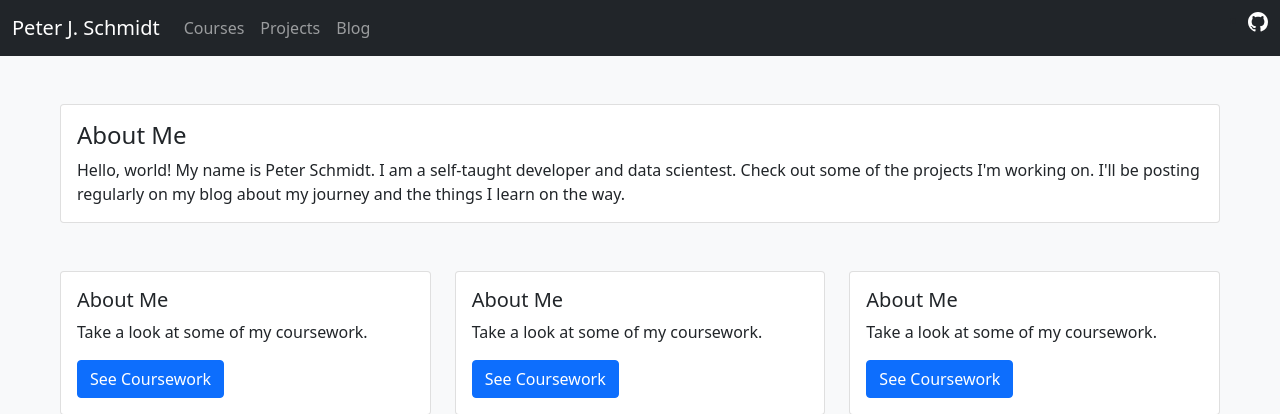
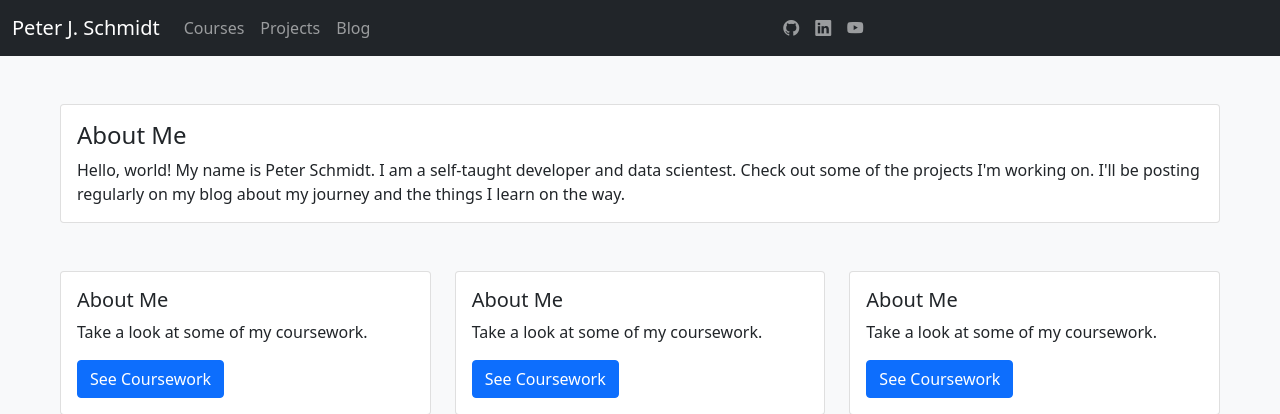
Before and after one commit to peter-j-schmidt/portfolio_website, a Flask app: page / in a window 1280 px wide. Shown: the part 800-1214 px from the top of the page. Run offline with Flask 2, Linux system fonts and the light colour scheme; some libraries are stand-ins or nearby versions.

Commit message:
Added icons for social media links.

```diff
--- a/templates/index.html
+++ b/templates/index.html
@@ -9,6 +9,9 @@
 
         <!-- Bootstrap CSS -->
         <link href="https://cdn.jsdelivr.net/npm/bootstrap@5.0.0-beta1/dist/css/bootstrap.min.css" rel="stylesheet" integrity="sha384-giJF6kkoqNQ00vy+HMDP7azOuL0xtbfIcaT9wjKHr8RbDVddVHyTfAAsrekwKmP1" crossorigin="anonymous">
+
+        <!-- Bootstrap Icon CSS -->
+        <link rel="stylesheet" href="https://cdn.jsdelivr.net/npm/bootstrap-icons@1.3.0/font/bootstrap-icons.css">
 
         <!-- Non-Bootstrap CSS -->
         <link href="/static/styles.css" rel="stylesheet">
@@ -39,11 +42,15 @@
                             <a class="nav-link">Blog</a>
                         </li>
                     </ul>
-                    <ul>
-                        <li>
-                            <svg xmlns="http://www.w3.org/2000/svg" width="20" height="20" fill="currentColor" class="bi bi-github text-white" viewBox="0 0 16 16">
-                                <path d="M8 0C3.58 0 0 3.58 0 8c0 3.54 2.29 6.53 5.47 7.59.4.07.55-.17.55-.38 0-.19-.01-.82-.01-1.49-2.01.37-2.53-.49-2.69-.94-.09-.23-.48-.94-.82-1.13-.28-.15-.68-.52-.01-.53.63-.01 1.08.58 1.23.82.72 1.21 1.87.87 2.33.66.07-.52.28-.87.51-1.07-1.78-.2-3.64-.89-3.64-3.95 0-.87.31-1.59.82-2.15-.08-.2-.36-1.02.08-2.12 0 0 .67-.21 2.2.82.64-.18 1.32-.27 2-.27.68 0 1.36.09 2 .27 1.53-1.04 2.2-.82 2.2-.82.44 1.1.16 1.92.08 2.12.51.56.82 1.27.82 2.15 0 3.07-1.87 3.75-3.65 3.95.29.25.54.73.54 1.48 0 1.07-.01 1.93-.01 2.2 0 .21.15.46.55.38A8.012 8.012 0 0 0 16 8c0-4.42-3.58-8-8-8z"/>
-                              </svg>
+                    <ul class="navbar-nav me-auto mb-2 mb-lg-0">
+                        <li class="nav-item">
+                            <a class="nav-link" aria-current="page" href="#"><i class="bi bi-github"></i></a>
+                        </li>
+                        <li class="nav-item">
+                            <a class="nav-link" aria-current="page" href="#"><i class="bi bi-linkedin"></i></a>
+                        </li>
+                        <li class="nav-item">
+                            <a class="nav-link" aria-current="page" href="#"><i class="bi bi-youtube"></i></a>
                         </li>
                     </ul>
                 </div>
```
